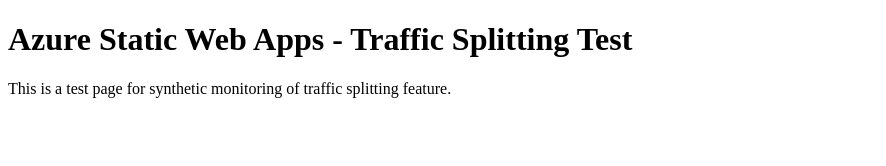
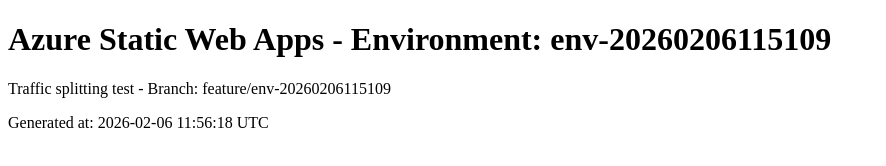
Before and after one commit to skylathadani-ms/synthetics-swa-traffic-20260206115109, a plain HTML site: page index.html in a window 1280 px wide. Shown: the whole page, without its empty margins (0-886 px from the left). Drawn offline with Linux system fonts and the light colour scheme.

Commit message:
Update index.html for env-20260206115109

```diff
--- a/index.html
+++ b/index.html
@@ -1,10 +1,11 @@
 <!DOCTYPE html>
 <html>
 <head>
-<title>Synthetics Test - Traffic Splitting</title>
+<title>Environment: env-20260206115109</title>
 </head>
 <body>
-<h1>Azure Static Web Apps - Traffic Splitting Test</h1>
-<p>This is a test page for synthetic monitoring of traffic splitting feature.</p>
+<h1>Azure Static Web Apps - Environment: env-20260206115109</h1>
+<p>Traffic splitting test - Branch: feature/env-20260206115109</p>
+<p>Generated at: 2026-02-06 11:56:18 UTC</p>
 </body>
 </html>
```
